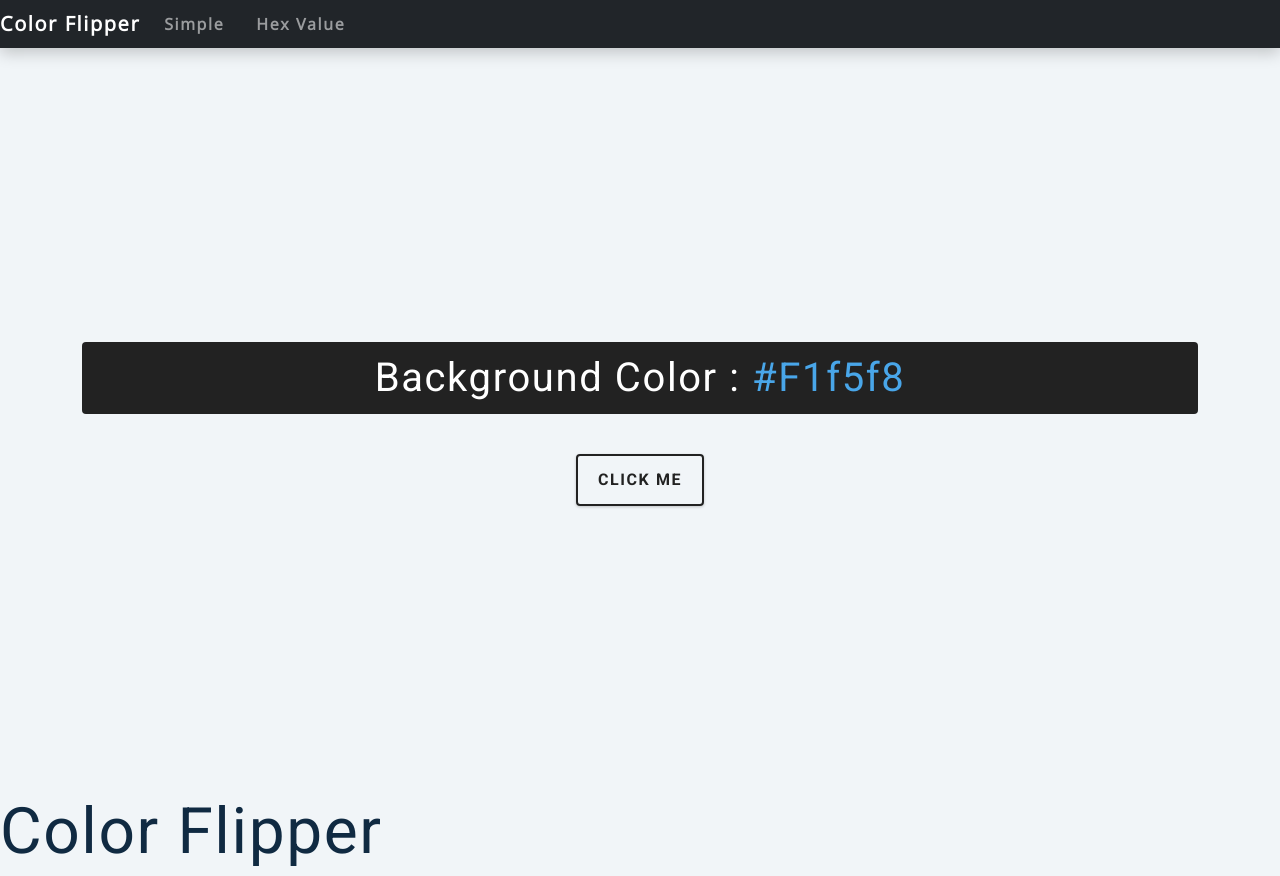
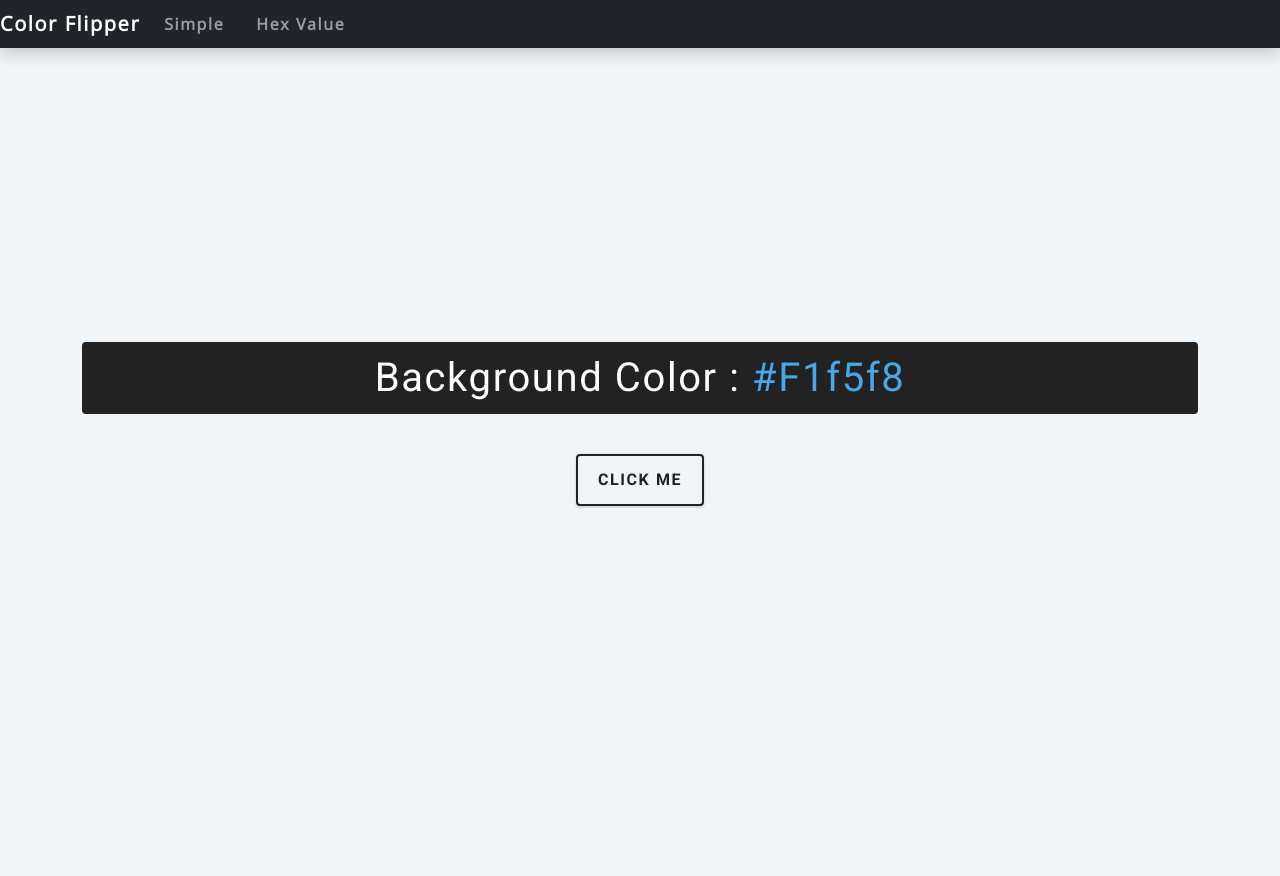
Before and after one commit to hashAMAN/Color_Flipper, a plain HTML site: page hex.html in a window 1280 px wide. After the commit the page ends 800 px from the top, so only its background shows below. Drawn offline with nearby package versions, Linux system fonts and the light colour scheme.

Commit message:
Hex page changes

```diff
--- a/hex.html
+++ b/hex.html
@@ -37,7 +37,7 @@
             <button class="btn btn-hero" id="btn"> Click Me</button>
         </div>
     </main>
-    <h1>Color Flipper</h1>
+
     <!--Javascript-->
     <script src="hex.js"></script>
 </body>
```
